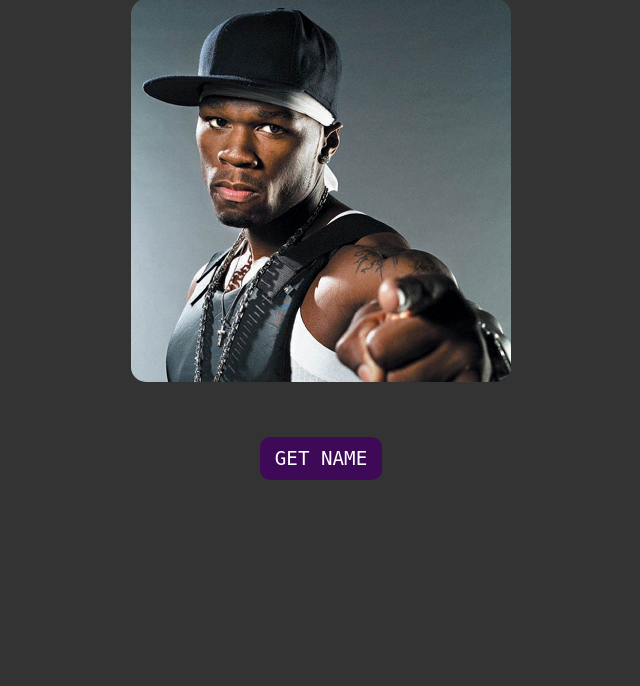
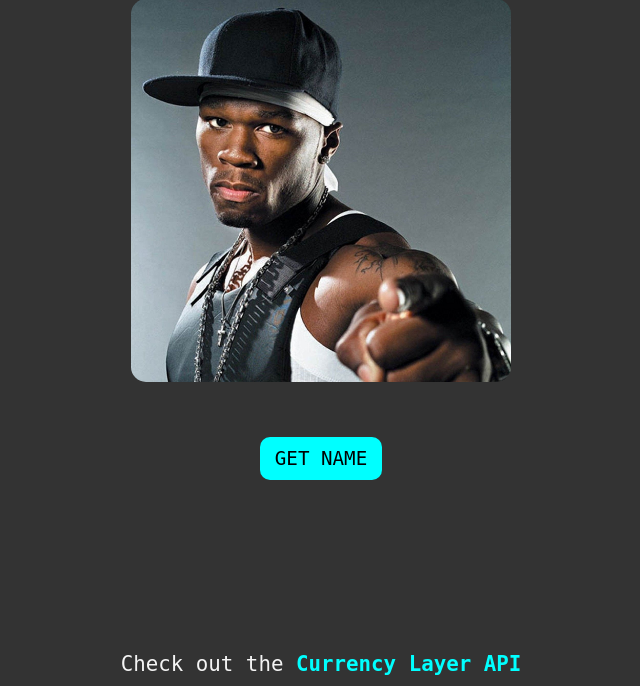
Before and after one commit to WhitestRabbit/currency_vanilla, a PHP site: page / in a window 1280 px wide. Shown: the part 114-800 px from the top of the page, without its empty margins (319-959 px from the left). Run offline with PHP 8.4, Linux system fonts and the light colour scheme; some web fonts are replaced.

Commit message:
tweaked css

```diff
--- a/index.html
+++ b/index.html
@@ -15,5 +15,6 @@
         <button id="rate">GET NAME</button>
     </div>
     <script src="main.js"></script>
+    <footer>Check out the <a href="https://currencylayer.com">Currency Layer API</a></footer>
 </body>
 </html>
--- a/style.css
+++ b/style.css
@@ -9,8 +9,7 @@ button {
     font-family: 'Syne Mono', monospace;
     font-size: 1.2rem;
     cursor: pointer;
-    background: rgb(62, 10, 88);
-    color: #fff;
+    background: aqua;
     border: 0;
     border-radius: 10px;
     padding: 10px 15px;
@@ -30,3 +29,17 @@ img {
     display: grid;
     place-items: center;
 }
+
+footer {
+    position: fixed;
+    left: 0;
+    bottom: 10px;
+    width: 100%;
+    text-align: center;
+}
+
+footer a {
+    text-decoration: none;
+    font-weight: 800;
+    color: aqua;
+}
```
